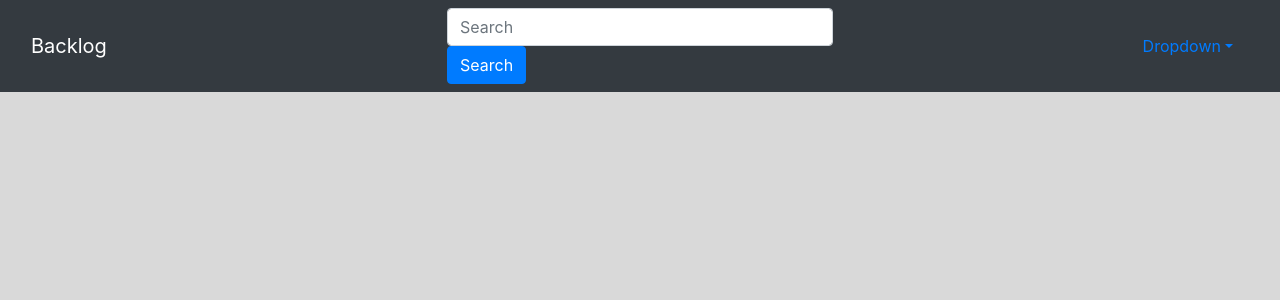
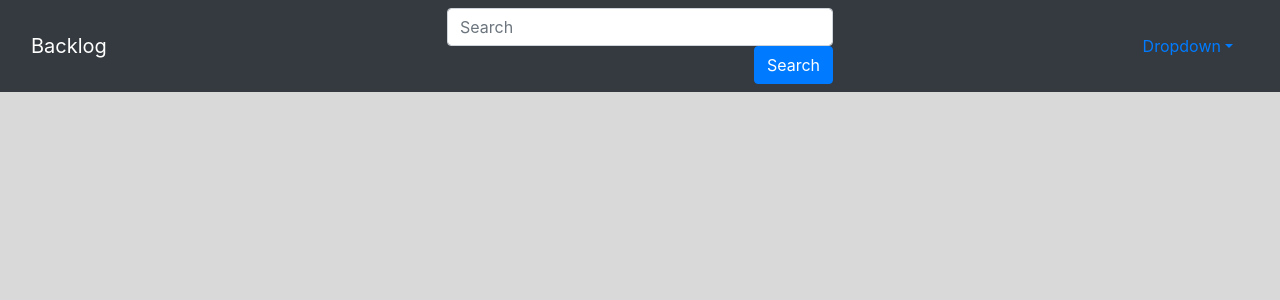
Before and after one commit to TheJoeyBeans/backlog-frontEnd, a React (Create React App) app: page / in a window 1280 px wide. Shown: the top 300 px of the page. Built offline with nearby package versions, Linux system fonts and the light colour scheme.

Commit message:
Getting game data for individual games

```diff
--- a/src/App.css
+++ b/src/App.css
@@ -9,6 +9,9 @@ body{
 	margin: 0 auto;
 }
 
+#searchButton{
+	float: right;
+}
 .headerDropDown{
 	float: right;
 }
--- a/src/GameSearchResults/index.js
+++ b/src/GameSearchResults/index.js
@@ -8,7 +8,7 @@ function GameSearchResults(props){
 				<Card className="gameCard">
 					<Card.Img className="gameCardImage" variant='top' src={game.pic} />
 					<Card.Title className="gameCardTitle">{game.title}</Card.Title>
-					<Button variant='primary'>Add To Backlog</Button>
+					<Button onClick={(e) => props.grabId(game.id)} variant='primary'>Add To Backlog</Button>
 				</Card>
 			</Col>
 		)
--- a/src/HomePage/index.js
+++ b/src/HomePage/index.js
@@ -9,7 +9,8 @@ class HomePage extends Component {
 		super();
 
 		this.state = {
-			foundGames: []
+			foundGames: [],
+			addToBacklog: ''
 		}
 	}
 	//When a user searchs for a game, 9 results are brought back to them. Title, picture, and id of the game are
@@ -55,15 +56,27 @@ class HomePage extends Component {
 			foundGames: []
 		})
 	}
+	//Pulls game id from search results list to be used in a get request to RAWG api.
+	getGameIdAndSearch = (id) =>{
+		console.log(id, "Hey you got the game ID");
+		const searchUrl = `https://api.rawg.io/api/games/${id}`;
+		axios.get(searchUrl, {
+			headers: {
+				'Content-Type' : 'application/json'
+			}
+		}).then(response =>{
+			console.log(response.data, "Hey I'm the response to your dumb game")
+		})
+	}
 	render(){
 		return(
 			<div>
-				<SiteHeader search={this.handleQuery} fetchResults={this.fetchGameResults}/>
+				<SiteHeader fetchResults={this.fetchGameResults}/>
 				<Row>
 					<Col lg={2}>
 					</Col>
 					<Col md={8}>
-						<GameSearchResults gameResults={this.state.foundGames}/>
+						<GameSearchResults grabId={this.getGameIdAndSearch} gameResults={this.state.foundGames}/>
 					</Col>
 					<Col lg={2}>
 					</Col>
--- a/src/SiteHeader/index.js
+++ b/src/SiteHeader/index.js
@@ -26,7 +26,7 @@ class SiteHeader extends Component{
 					<Form>
 						<FormControl onChange={this.handleChange} type="text" placeholder="Search" className='searchBar'/>
 					</Form>
-					<Button onClick={() => this.props.fetchResults(this.state.searchInput)}>Search</Button>
+					<Button id="searchButton" onClick={() => this.props.fetchResults(this.state.searchInput)}>Search</Button>
 				</Col>
 				<Col>
 					<NavDropdown title='Dropdown'id="basic-nav-dropdown" className='headerDropDown'>
```
